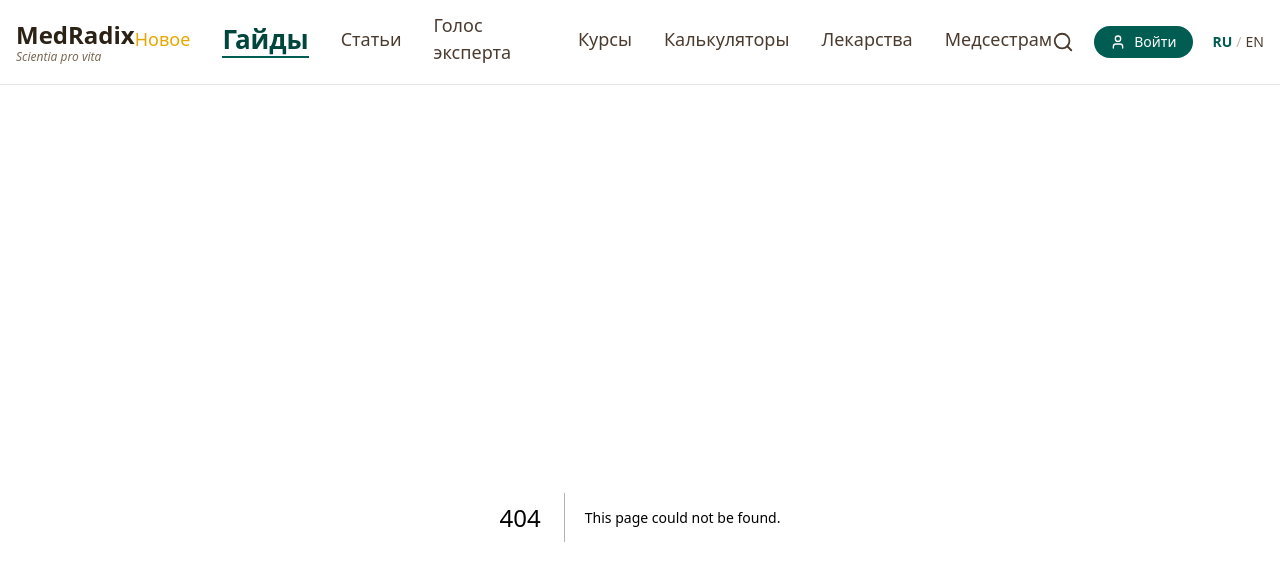
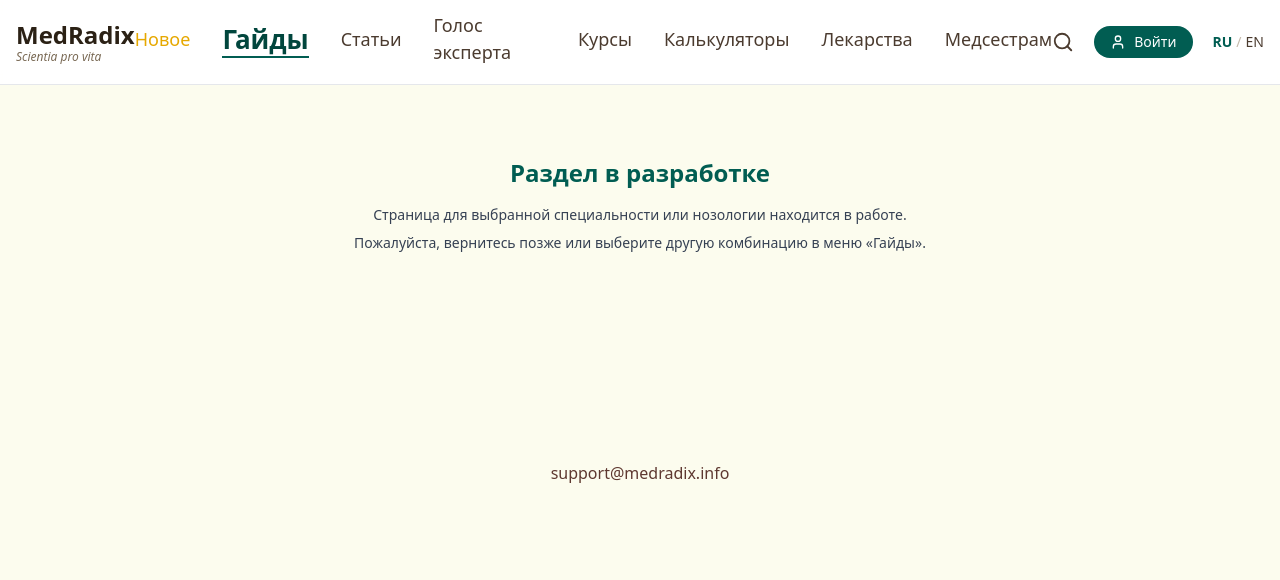
Before and after one commit to NMaryko/MedRadix, a Next.js app: page /guides/coming-soon in a window 1280 px wide. Before the commit this address had no page. Shown: the top 580 px of the page. Built offline with nearby package versions, Linux system fonts and the light colour scheme.

Commit message:
Create page.tsx

```diff
--- /dev/null
+++ b/app/guides/coming-soon/page.tsx
@@ -0,0 +1,24 @@
+// app/guides/coming-soon/page.tsx
+'use client';
+
+import { SupportM } from '@/components/SupportM';
+
+export default function GuidesComingSoonPage() {
+  return (
+    <main className="min-h-screen bg-[#fcfcee] py-10">
+      <div className="mx-auto max-w-4xl px-4 text-center">
+        <h1 className="mb-4 text-2xl font-bold text-[#015D52]">
+          Раздел в разработке
+        </h1>
+        <p className="text-sm text-gray-700 mb-2">
+          Страница для выбранной специальности или нозологии находится в работе.
+        </p>
+        <p className="text-sm text-gray-700">
+          Пожалуйста, вернитесь позже или выберите другую комбинацию в меню «Гайды».
+        </p>
+
+        <SupportM />
+      </div>
+    </main>
+  );
+}
```
